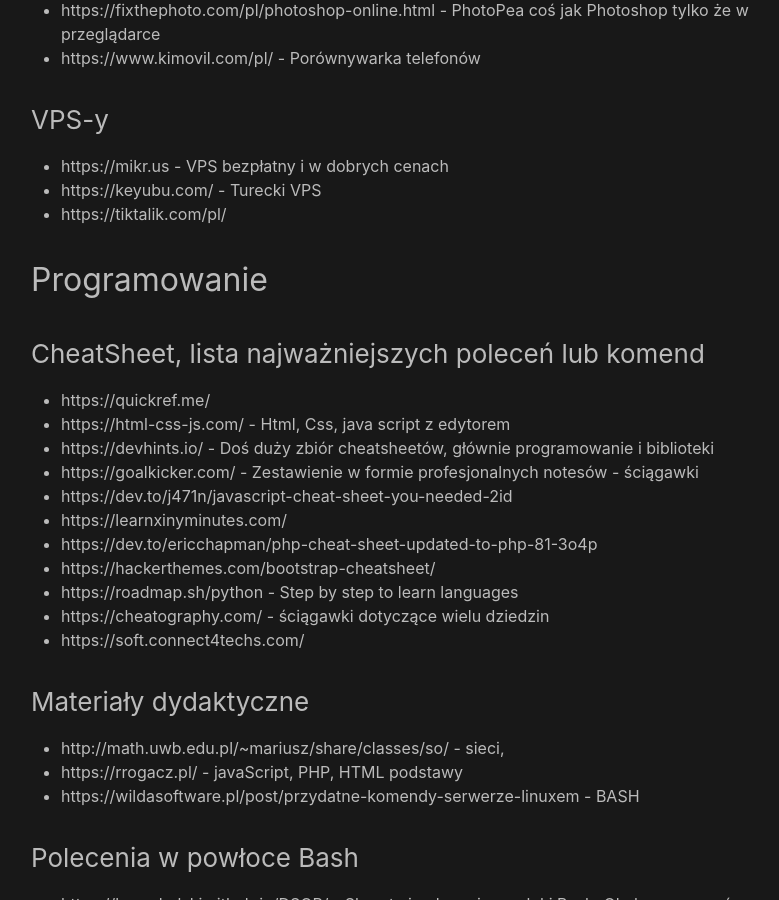
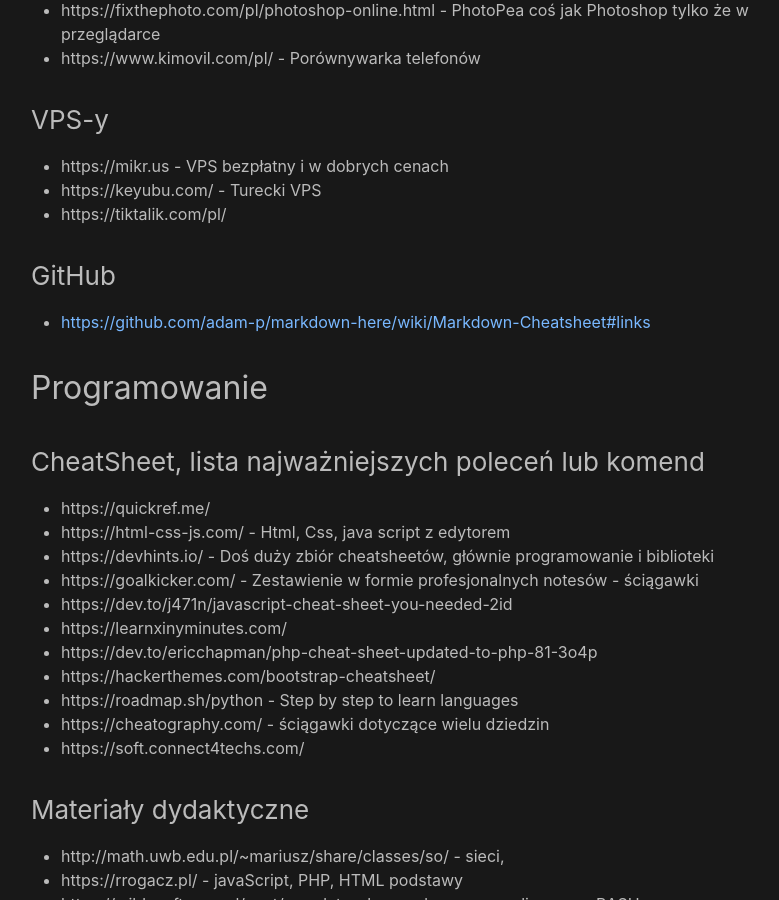
Before and after one commit to michalmarkus/michalmarkus.github.io, a Jekyll site: the page built from bash.md, in a window 1280 px wide and 900 px high, scrolled down 1031 px. Shown: the whole window, without its empty margins (239-1018 px from the left). Built offline with Jekyll 4.4.1, drawn with Linux system fonts in a browser that asks for light colours.

Commit message:
Update bash.md

```diff
--- a/bash.md
+++ b/bash.md
@@ -36,7 +36,8 @@ Welcome to the Gollum wiki! See the documentation below, or view [Test](Test) of
 - https://keyubu.com/ - Turecki VPS
 - https://tiktalik.com/pl/
 
-
+### GitHub
+- <https://github.com/adam-p/markdown-here/wiki/Markdown-Cheatsheet#links>
 
 
 ## Programowanie
```
